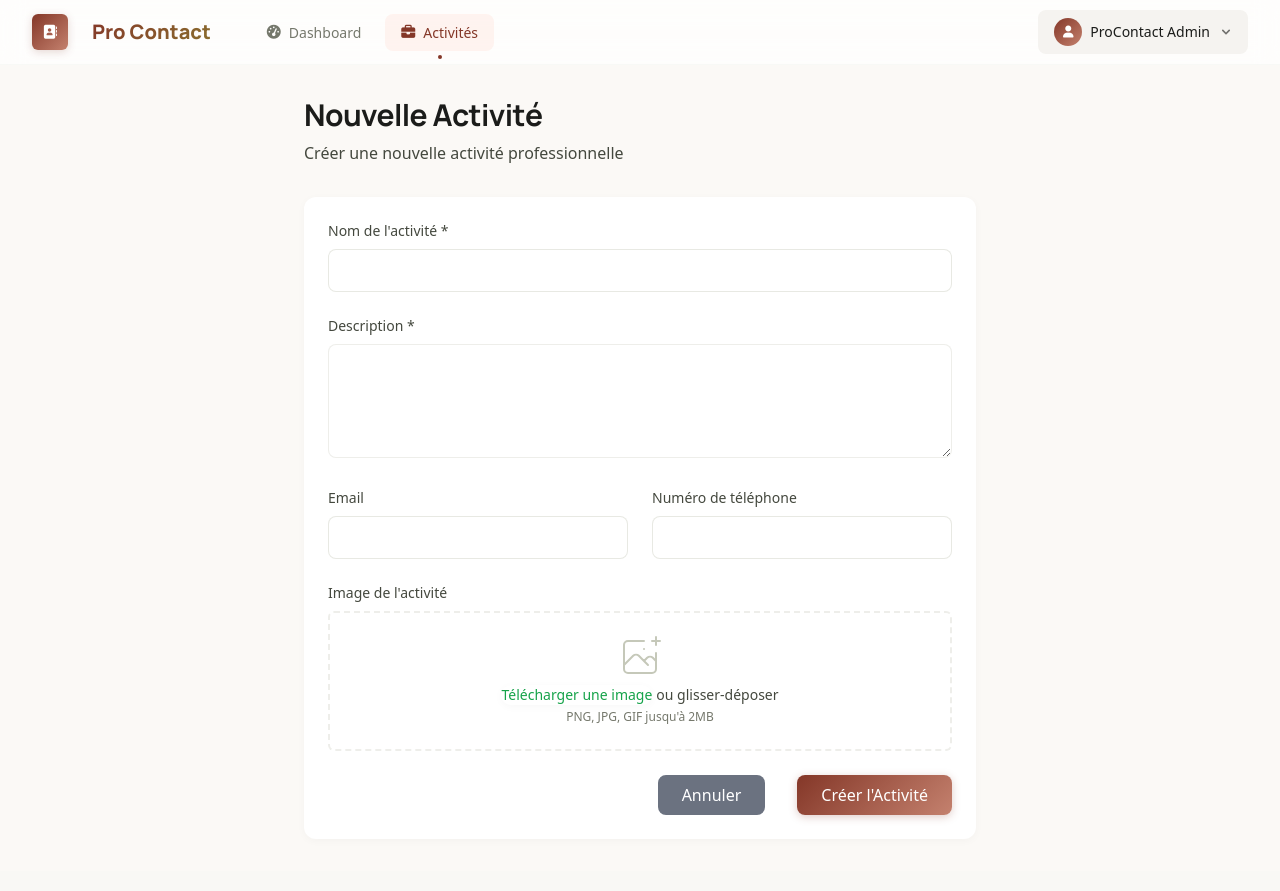
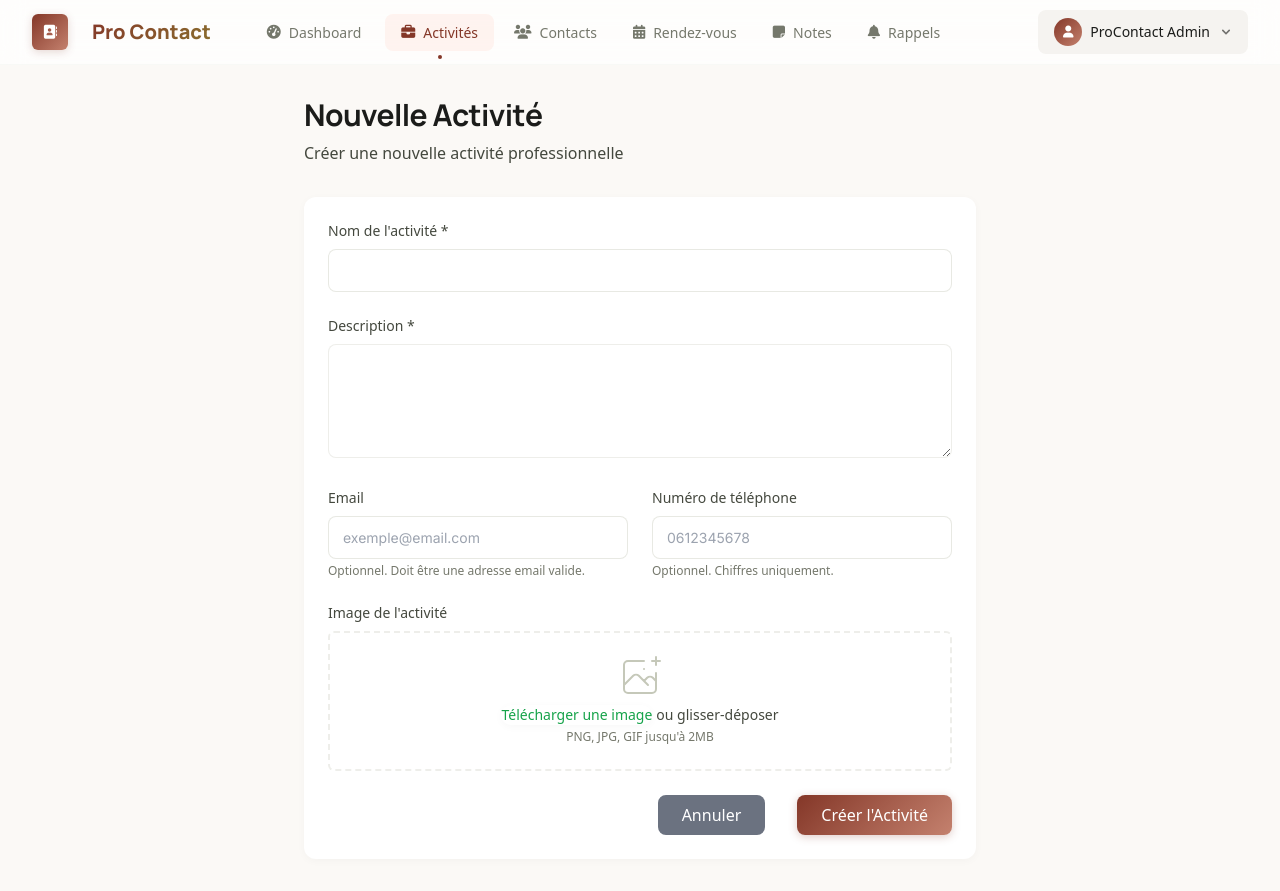
Before and after one commit to Netrunner0101/procontact_final_v14, a Laravel app: page /activites/create in a window 1280 px wide. Before the commit the page ends 818 px from the top, so only its background shows below. Run offline with Laravel 12, Linux system fonts and the light colour scheme; a user stored in the database is signed in; data comes from the database, SQL or seed files in the repository; style sheets or scripts are compiled from the project's sources; some libraries are stand-ins or nearby versions.

Commit message:
Add form helpers for email/phone fields and navigation links for all sections
- Add helper text on activity create/edit forms: email is optional with format hint, phone is optional and digits-only
- Add JS input filtering to strip non-numeric characters from phone field
- Add pattern and inputmode attributes for phone input
- Update backend validation to enforce numeric-only phone numbers
- Add Contacts, Rendez-vous, Notes, and Rappels links to the main navigation bar

https://claude.ai/code/session_01XnwuHPhhaWUwKD5439mkVG

```diff
--- a/app/Http/Controllers/ActiviteController.php
+++ b/app/Http/Controllers/ActiviteController.php
@@ -26,7 +26,7 @@ class ActiviteController extends Controller
         $validated = $request->validate([
             'nom' => 'required|string|max:255',
             'description' => 'required|string',
-            'numero_telephone' => 'nullable|string|max:20',
+            'numero_telephone' => 'nullable|regex:/^[0-9]+$/|max:20',
             'email' => 'nullable|email|max:255',
             'image' => 'nullable|image|mimes:jpeg,png,jpg,gif|max:2048',
         ]);
@@ -61,7 +61,7 @@ class ActiviteController extends Controller
         $validated = $request->validate([
             'nom' => 'required|string|max:255',
             'description' => 'required|string',
-            'numero_telephone' => 'nullable|string|max:20',
+            'numero_telephone' => 'nullable|regex:/^[0-9]+$/|max:20',
             'email' => 'nullable|email|max:255',
             'image' => 'nullable|image|mimes:jpeg,png,jpg,gif|max:2048',
         ]);
--- a/resources/views/activites/create.blade.php
+++ b/resources/views/activites/create.blade.php
@@ -37,8 +37,9 @@
                 <div class="grid grid-cols-1 md:grid-cols-2 gap-6 mb-6">
                     <div>
                         <label for="email" class="block text-sm font-medium text-gray-700 mb-2">Email</label>
-                        <input type="email" id="email" name="email" value="{{ old('email') }}"
+                        <input type="email" id="email" name="email" value="{{ old('email') }}" placeholder="exemple@email.com"
                                class="w-full px-3 py-2 border border-gray-300 rounded-md focus:outline-none focus:ring-2 focus:ring-green-500 @error('email') border-red-500 @enderror">
+                        <p class="text-gray-500 text-xs mt-1">Optionnel. Doit être une adresse email valide.</p>
                         @error('email')
                             <p class="text-red-500 text-sm mt-1">{{ $message }}</p>
                         @enderror
@@ -46,8 +47,10 @@
 
                     <div>
                         <label for="numero_telephone" class="block text-sm font-medium text-gray-700 mb-2">Numéro de téléphone</label>
-                        <input type="tel" id="numero_telephone" name="numero_telephone" value="{{ old('numero_telephone') }}"
+                        <input type="tel" id="numero_telephone" name="numero_telephone" value="{{ old('numero_telephone') }}" placeholder="0612345678"
+                               pattern="[0-9]*" inputmode="numeric"
                                class="w-full px-3 py-2 border border-gray-300 rounded-md focus:outline-none focus:ring-2 focus:ring-green-500 @error('numero_telephone') border-red-500 @enderror">
+                        <p class="text-gray-500 text-xs mt-1">Optionnel. Chiffres uniquement.</p>
                         @error('numero_telephone')
                             <p class="text-red-500 text-sm mt-1">{{ $message }}</p>
                         @enderror
@@ -127,6 +130,12 @@ document.addEventListener('DOMContentLoaded', function() {
         imagePreview.classList.add('hidden');
         previewImg.src = '';
     });
+
+    // Allow only digits in phone field
+    const phoneInput = document.getElementById('numero_telephone');
+    phoneInput.addEventListener('input', function() {
+        this.value = this.value.replace(/[^0-9]/g, '');
+    });
 });
 </script>
 @endsection
--- a/resources/views/layouts/app.blade.php
+++ b/resources/views/layouts/app.blade.php
@@ -48,6 +48,22 @@
                             <a href="{{ route('activites.index') }}" class="nav-link {{ request()->routeIs('activites.*') ? 'nav-link-active' : '' }}">
                                 <i class="fas fa-briefcase"></i>
                                 <span>Activit&eacute;s</span>
+                            </a>
+                            <a href="{{ route('contacts.index') }}" class="nav-link {{ request()->routeIs('contacts.*') ? 'nav-link-active' : '' }}">
+                                <i class="fas fa-users"></i>
+                                <span>Contacts</span>
+                            </a>
+                            <a href="{{ route('rendez-vous.index') }}" class="nav-link {{ request()->routeIs('rendez-vous.*') ? 'nav-link-active' : '' }}">
+                                <i class="fas fa-calendar-alt"></i>
+                                <span>Rendez-vous</span>
+                            </a>
+                            <a href="{{ route('notes.index') }}" class="nav-link {{ request()->routeIs('notes.*') ? 'nav-link-active' : '' }}">
+                                <i class="fas fa-sticky-note"></i>
+                                <span>Notes</span>
+                            </a>
+                            <a href="{{ route('rappels.index') }}" class="nav-link {{ request()->routeIs('rappels.*') ? 'nav-link-active' : '' }}">
+                                <i class="fas fa-bell"></i>
+                                <span>Rappels</span>
                             </a>
                         </div>
                     </div>
```
Also changed, not shown: resources/views/activites/edit.blade.php (+11 -2 lines).
